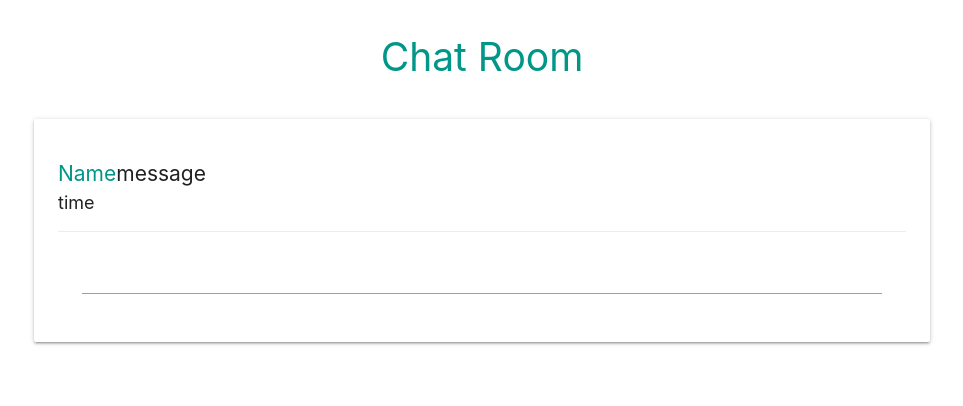
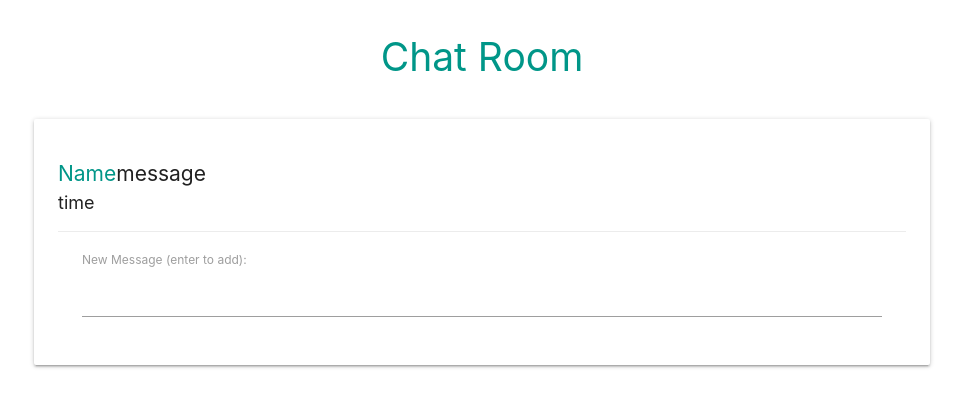
Before and after one commit to msaei/vue-chat, a Vue app: page /#/ in a window 1280 px wide. Both pictures are taken after typing "Sample" into the empty fields and a click on the button "ENTER CHAT". Shown: the top 406 px of the page, without its empty margins (158-1121 px from the left). Built offline with nearby package versions, Linux system fonts and the light colour scheme.

Commit message:
new message component added

```diff
--- a/src/components/Chat.vue
+++ b/src/components/Chat.vue
@@ -11,7 +11,7 @@
           </li>
         </ul>
         <div class="card-action">
-          <input type="text">
+          <NewMessage :name="name"/>
         </div>
       </div>
     </div>
@@ -19,8 +19,12 @@
 </template>
 
 <script>
+import NewMessage from "@/components/NewMessage";
 export default {
   name: "Chat",
+  components: {
+    NewMessage
+  },
   props: ["name"],
   data() {
     return {};
--- /dev/null
+++ b/src/components/NewMessage.vue
@@ -0,0 +1,28 @@
+<template>
+  <div class="new-message">
+    <form @submit.prevent="addMessage">
+      <label for="message">New Message (enter to add):</label>
+      <input type="text" name="message" v-model="newMessage">
+    </form>
+  </div>
+</template>
+
+<script>
+export default {
+  name: "NewMessage",
+  props: ["name"],
+  data() {
+    return {
+      newMessage: null
+    };
+  },
+  methods: {
+    addMessage() {
+      console.log(this.newMessage, this.name, Date.now());
+    }
+  }
+};
+</script>
+
+<style>
+</style>
```
